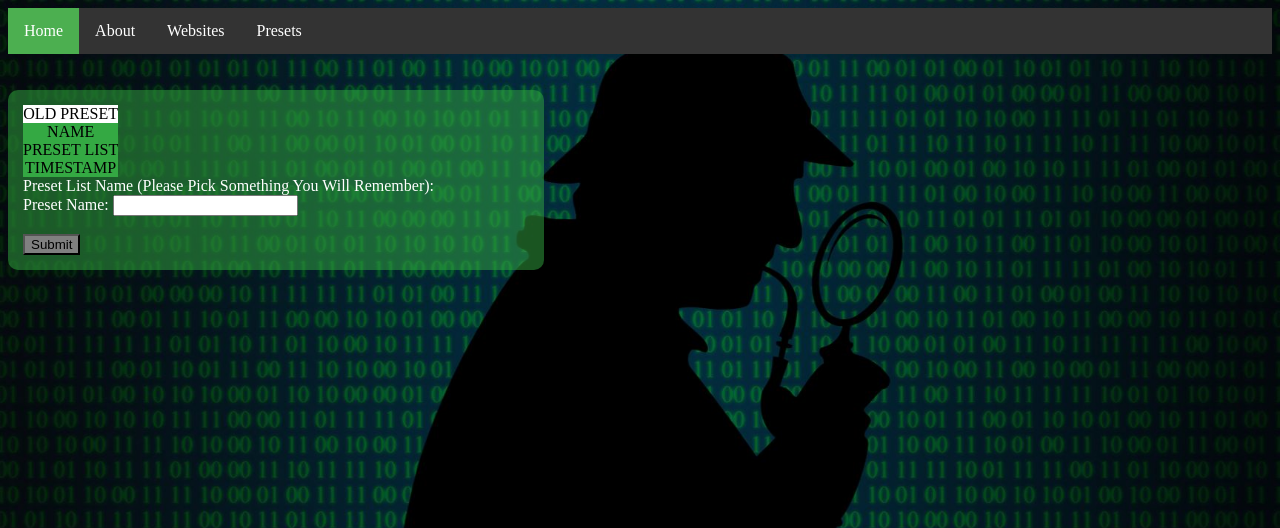
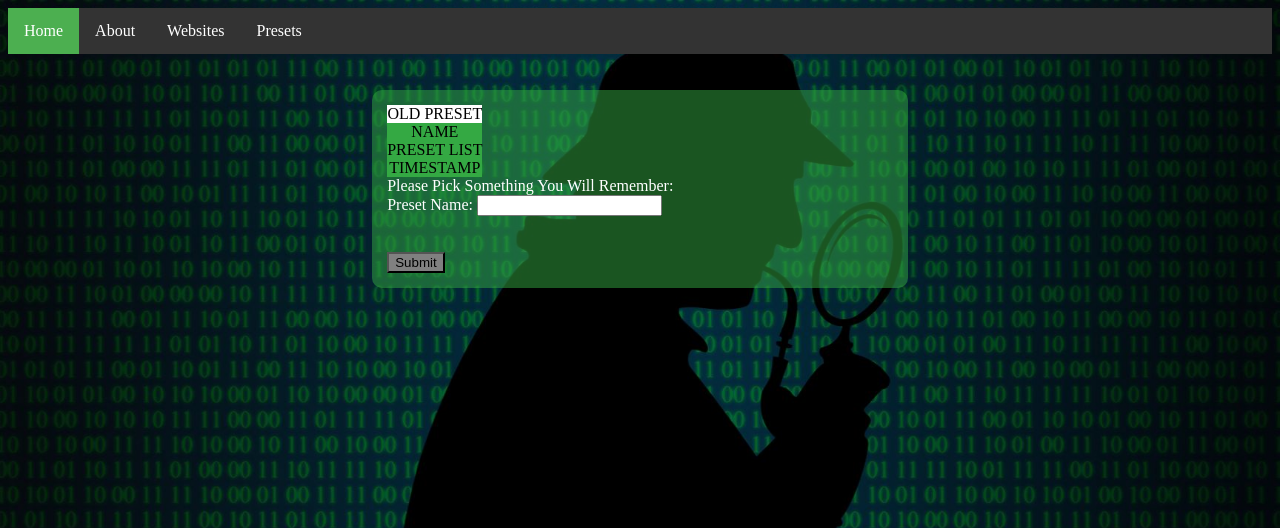
Before and after one commit to CastilloAnthony/CS-4800_Project_Sherlock, a Flask app: template templates/EditPresetNew.html in a window 1280 px wide. Shown: the top 528 px of the page. Run offline with Flask 3, Linux system fonts and the light colour scheme; the template is opened without the code that fills it, so the values that code supplies are empty.

Commit message:
EditPresetNew UI edits

```diff
--- a/templates/EditPresetNew.html
+++ b/templates/EditPresetNew.html
@@ -38,6 +38,7 @@
             timestamp
             data
             -->
+            <div>
             <form action="newEditedPreset/edit" style="display:inline-block" method="POST" onsubmit="return validateForm() && validateForm2()" id="myForm">
                 <div class="collection"> OLD PRESET
                     <div class="titles">NAME</div>
@@ -59,7 +60,7 @@
                     Need a name for the respective preset so the user knows what to ask for later
                     Make it easier to recall for them.
                 -->
-                <label for="fname">Preset List Name (Please Pick Something You Will Remember):</label><br>
+                <label for="fname">Please Pick Something You Will Remember:</label><br>
                 Preset Name: <input type="text" name="name" value="{{oldPreset['name']}}" id="urlInput">
                 <br><br>
                 {% for url in masterList['data'] %}
@@ -71,8 +72,10 @@
                     <input type="checkbox" name="selected_options[]" value="{{ url }}"> {{ url }}<br>
 
                 {% endfor %}
+                <br>
                 <input type="submit" value="Submit">
             </form>
+            </div>
             <script src="{{ url_for('static', filename='js/noEmpty.js') }}"></script>
         </body>
 
```
